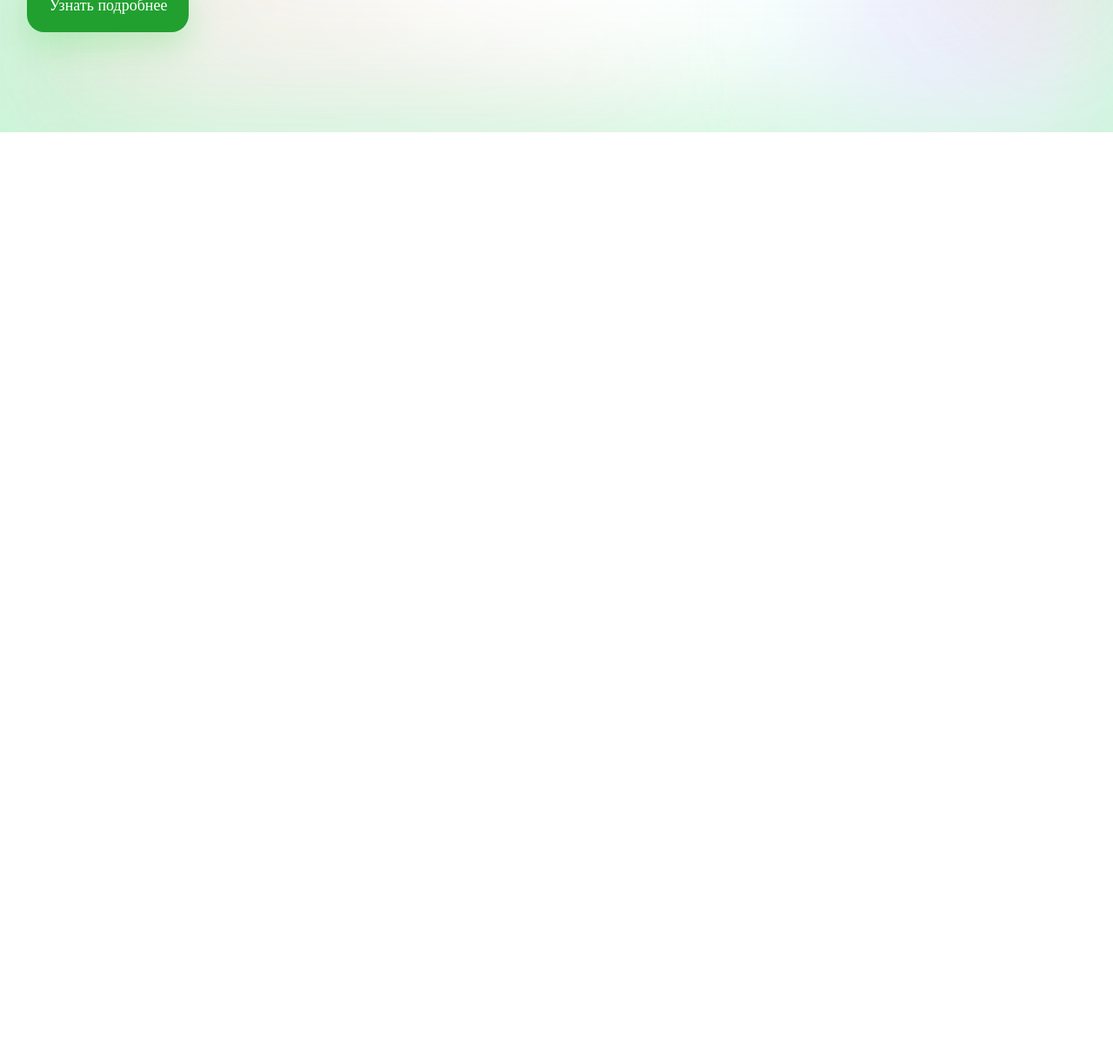
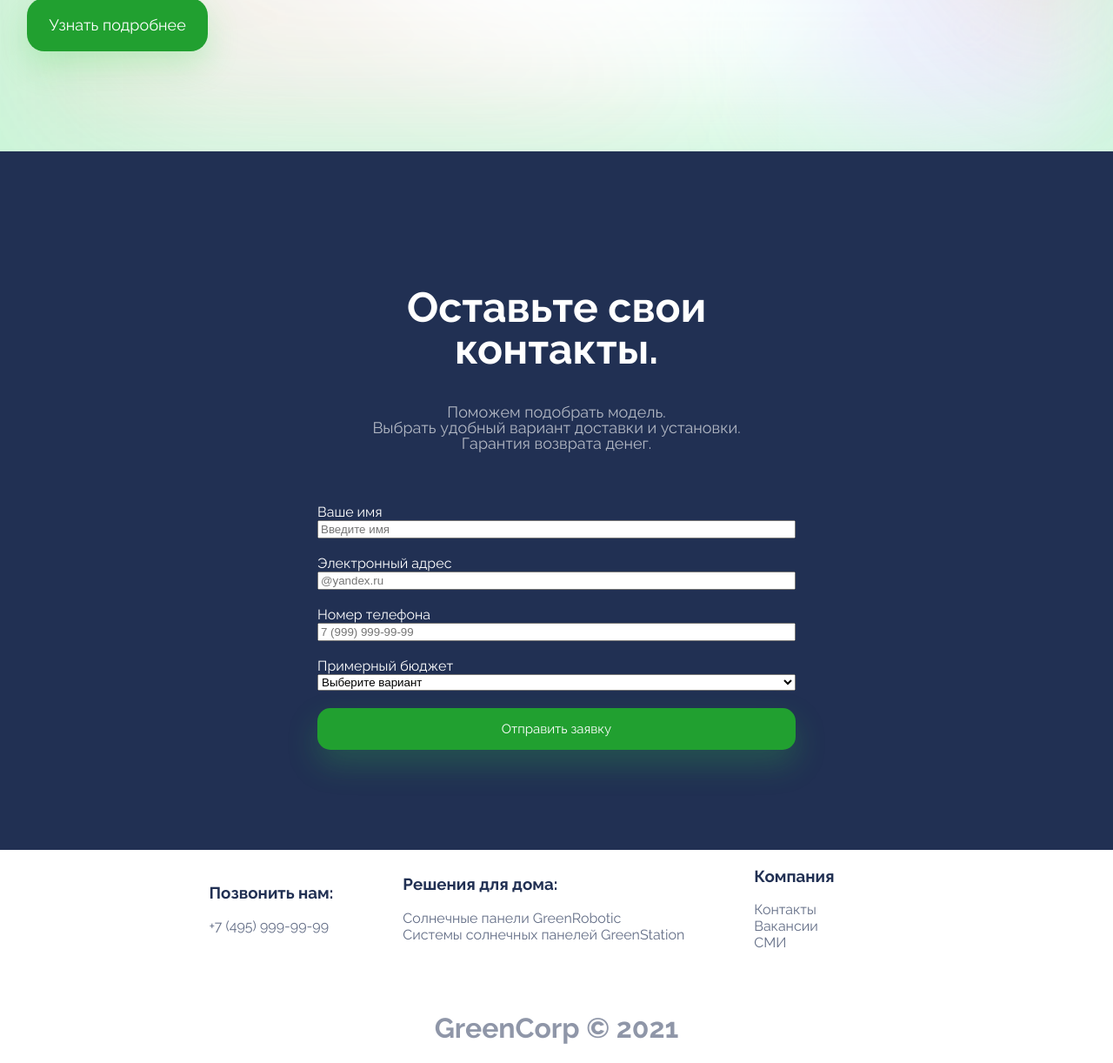
Before and after one commit to CloudLF/GREEN, a plain HTML site: page index.html in a window 1280 px wide. Shown: the part 662-1884 px from the top of the page at 87% size. Before the commit the page ends 814 px from the top, so only its background shows below. Drawn offline with Linux system fonts and the light colour scheme.

Commit message:
Вторая версия проекта

```diff
--- a/index.html
+++ b/index.html
@@ -3,7 +3,7 @@
     <head>
         <title>Солнечные батареи GreenCorp</title>
         <link rel="stylesheet" href="main.css">
-        <link href="https://fonts.googleapis.com/css2?family=Raleway:wght@100;300;400;500;600;700;800&display=swap" rel="stylesheet>"
+        <link href="https://fonts.googleapis.com/css2?family=Raleway:wght@100;300;400;500;600;700;800&display=swap" rel="stylesheet">
     </head>
     <body>
         <header>
@@ -13,7 +13,7 @@
                 <button>Заказать</button>
              </div>
         </header>
-        <selection class="about">
+        <section class="about">
             <div class="about_info">
                 <h1>Солнечные панели GreenRobotic</h1>
                 <p>Производите дешёвую экологически чистую электроэнергию из солнечного света</p>
@@ -23,6 +23,59 @@
                 <img class="about_sun-imege" src="img/sun.png">
                 <img class="about_image" src="img/solar-panel.png">
             </div>
-        </selection>
+        </section>
+        <section class="form">
+            <div class="form__container">
+                <h1>Оставьте свои контакты.</h1>
+                <p>Поможем подобрать модель.<br>Выбрать удобный вариант доставки и установки.<br>Гарантия возврата денег.</p>
+                <form>
+                    <div class="form__group">
+                        <label for="name">Ваше имя</label>
+                        <input type="text" placeholder="Введите имя" id="name">
+                        <label for="email"><br>Электронный адрес</label>
+                        <input type="email" id="email" placeholder="@yandex.ru">
+                        <label for="tel"><br>Номер телефона</label>
+                        <input type="tel" id="tel" placeholder="7 (999) 999-99-99">
+                        <label for="budget"><br>Примерный бюджет</label>
+                        <select id="budget">
+                            <option value="" disabled selected>Выберите вариант</option>
+                            <option value="10-30">10 000₽-30 000₽</option>
+                            <option value="30-60">30 000₽-60 000₽</option>
+                            <option value="60-100">60 000₽-100 000₽</option>
+                            <option value="100+">100 000₽</option>
+                        </select>
+                    </div>
+                    <button type="submit" class="form__submit">Отправить заявку</button>
+                </form>
+            </div>
+        </section>
     </body>
+    <footer>
+        <div class="footer__container">
+            <div class="footer__group">
+                <h3>Позвонить нам:</h3>
+                <div class="footer__links">
+                    <a href="tel:74959999999" href="#">+7 (495) 999-99-99</a>
+                </div>
+            </div>
+            <div class="footer__group">
+                <h3>Решения для дома:</h3>
+                <div class="footer__links">
+                <a href="text" href="#">Солнечные панели GreenRobotic</a>
+                <a href="text" href="#">Системы солнечных панелей GreenStation</a>
+                </div>
+            </div>
+            <div class="footer__group">
+                <h3>Компания</h3>
+                <div class="footer__links">
+                    <a href="link" href="#">Контакты</a>
+                    <a href="link" href="#">Вакансии</a>
+                    <a href="link" href="#">СМИ</a>
+                </div>
+            </div>
+        </div>
+        <div class="footer__copyright">
+            <h1>GreenCorp © 2021</h1>
+        </div>
+    </footer>
 </html>
--- a/main.css
+++ b/main.css
@@ -3,11 +3,13 @@ header {
     justify-content: space-between;
     align-items: center;
     padding: 20px;
+    background-color: #fff;
 }
 body {
     font-family: 'Raleway', sans-serif;
     color: #213053;
     margin: 0;
+    background-color: #fff;
 }
 header__logo {
     height: 30px;
@@ -31,7 +33,11 @@ button {
     cursor: pointer;
     box-shadow: 0 16px 36px rgb(52 213 68 / 22%);
     padding: 15px;
-
+    transition: ease-in 0.3;
+}
+button:hover{
+    background-color: #f6980c;
+    box-shadow: 0 16px 36px rgb(246, 152, 12/20%);
 }
 .about_image{
     width: 500px;
@@ -69,3 +75,61 @@ button {
 .about_info{
     max-width: 550px;
 }
+.form__container{
+    width: 550px;
+}
+.form{
+    display: flex;
+    justify-content: center;
+    align-items: center;
+    color: #fff;
+    padding-top: 115px;
+    padding-bottom: 115px;
+    text-align: center;
+    background-color: #213053;
+}
+.form h1{
+    font-size: 48px;
+    line-height: 48px;
+}
+.form p{
+    font-size: 18px;
+    line-height: 18px;
+    opacity: 0.65;
+}
+.form__group{
+    display: flex;
+    flex-direction: column;
+    text-align: left;
+}
+.form form{
+    display: grid;
+    grid-gap: 20px;
+    margin-top: 60px;
+}
+.footer{
+    padding: 90px 20px;
+    font-size: 16px;
+    font-weight: 600;
+}
+.footer__copyright{
+    margin-top: 40px;
+    text-align: center;
+    opacity: 0.5;
+}
+.footer__container{
+    display: flex;
+    align-items: center;
+    justify-content: center;
+}
+.footer__group{
+    margin-right: 80px;
+
+}
+.footer__links{
+    font-size: 16px;
+    opacity: 0.7;
+    margin-bottom: 30px;
+    display: flex;
+    flex-direction: column;
+}
```
